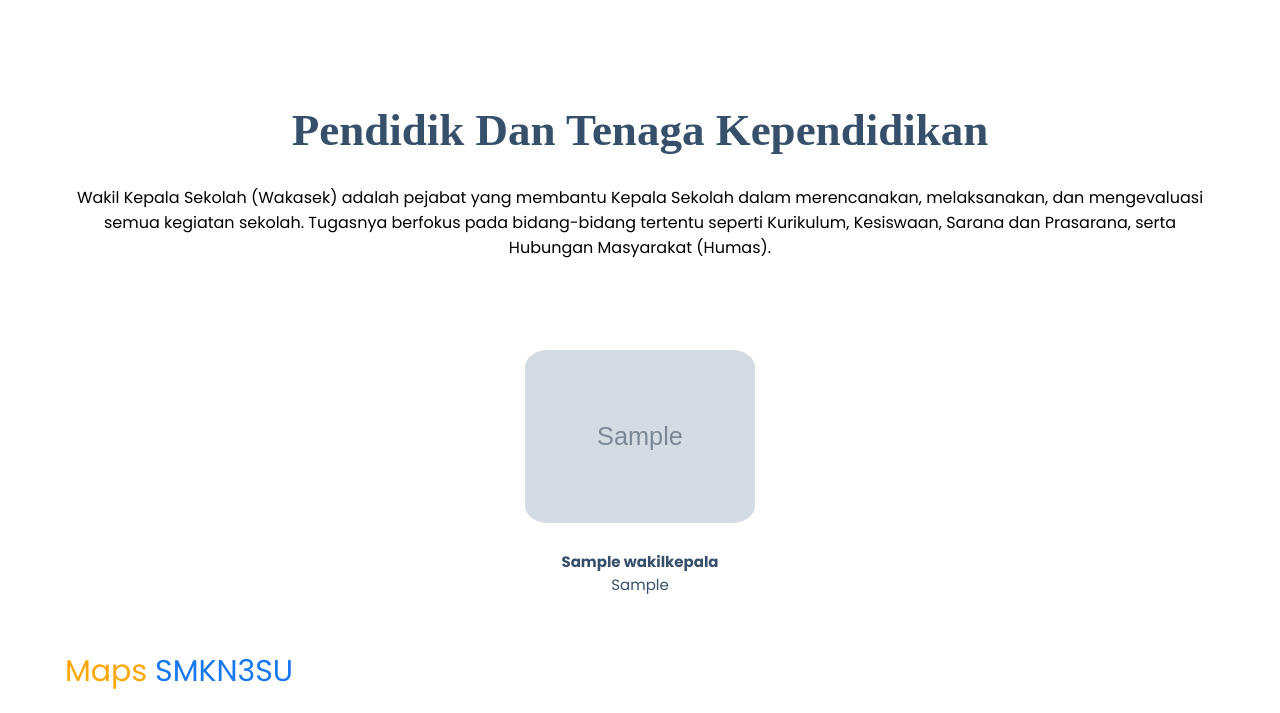
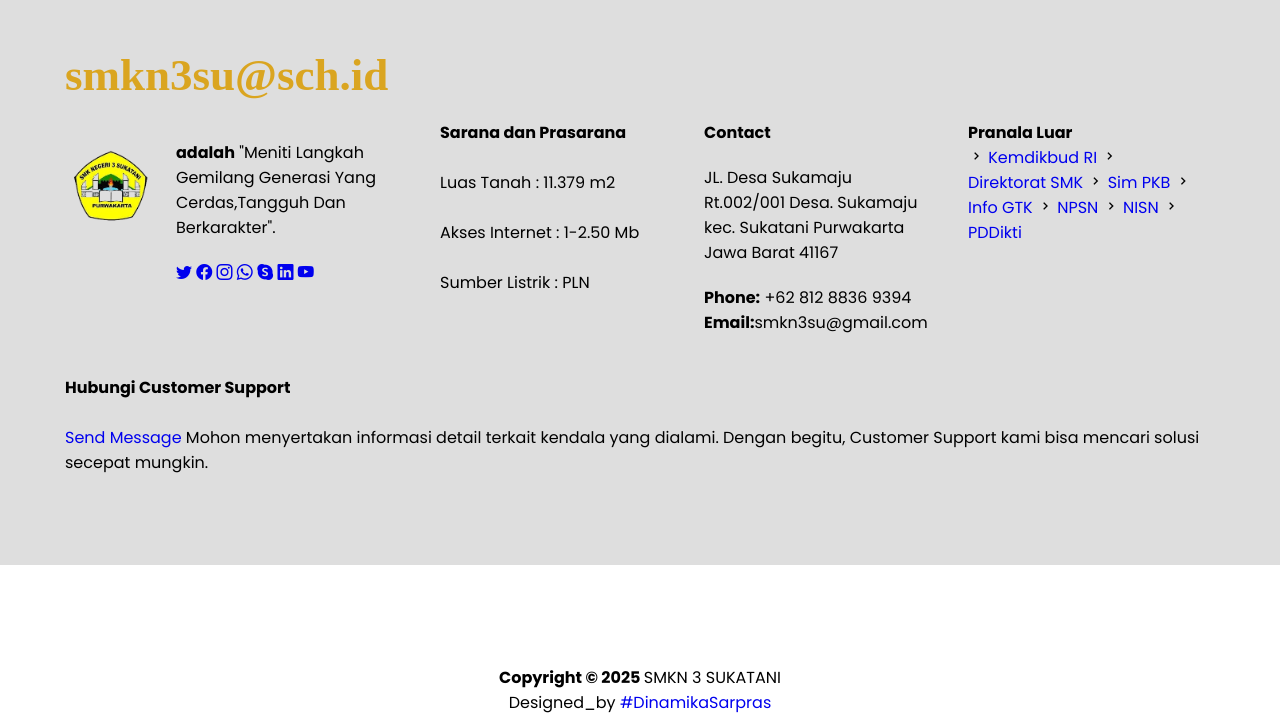
Before and after one commit to bayuaprisetiaji/bayuaprisetiaji.github.io, a PHP site: page /website-company-profile/berita.php in a window 1280 px wide. Shown: the part 532-1245 px from the top of the page. Run offline with PHP 8.4, Linux system fonts and the light colour scheme; tables that the repository leaves empty or names only in its code hold one stand-in row (values such as "Sample post"); grey boxes marked "Sample" are stand-in pictures; data that the repository does not hold is empty; some libraries are stand-ins or nearby versions.

Commit message:
first commit

```diff
--- a/berita.php
+++ b/berita.php
@@ -63,12 +63,16 @@
 
 </head>
 <body>
+
+
+
+
     <!-- Font Awesome CDN -->
    <div class="navbar"><nav>
 
         <div class="wrapper">
             <div class="logo">
-             <a href="index.php"><img class="logo" border="0" src="gambar/smkn3su.jpg" width="60px" style="margin: 2px; padding: 0px" alt="" class="img-fluid"><a href='<?php echo url_dasar()?>'><h6>Smkn3su</h6></a></a>
+             <a href="index.php"><img class="logo" border="0" src="gambar/smkn3su.jpg" width="60px" style="margin: 2px; padding: 0px" alt="" class="img-fluid"><a href='<?php echo url_dasar()?>'><h6>Smkn3Su</h6></a></a>
 
             </div>
 
@@ -78,9 +82,10 @@
                     <li><a href="<?php echo url_dasar()?>#pendidik" class="bi bi-person-badge">Pendidik</a></li>
                     <li><a href="<?php echo url_dasar()?>#partnership" class="bi bi-hand-thumbs-up">Partnership</a></li>
                     <li><a href="<?php echo url_dasar()?>#galeri" class="bi bi-claude">Galeri</a></li>
+
+                    <li><a href="<?php echo url_dasar()?>#contact" class="bi bi-person-rolodex">Contact</a></li>
                     <li><a href="berita.php" class="bi bi-claude">Berita</a></li>
-                    <li><a href="<?php echo url_dasar()?>#contact" class="bi bi-person-rolodex">Contact</a></li>
-                    <li><a href="login.php" class="tbl-biru bi bi-house-lock"></a></li>
+                    <li><a href="login.php" class="tbl-biru bi bi-house-lock" target="_blank"></a></li>
                 </ul>
             </div>
         </div>
@@ -89,58 +94,6 @@
 
 
 
-<!-- untuk home -->
- <div class="wrapper">
-        <section id="home">
-            <img src="<?php echo ambil_gambar('9')?>"/>
-            <div class="kolom" data-aos="fade-up" data-aos-duration="1000">
-                <p class="deskripsi"><?php echo ambil_kutipan('6') ?></p>
-                <h2 data-aos="fade-up" data-aos-duration="1000" data-aos-delay="200"><?php echo ambil_judul('6') ?></h2>
-                <?php echo maximum_kata(ambil_isi('6'),30) ?>
-                <p data-aos="fade-up" data-aos-duration="1000" data-aos-delay="600"><a href="<?php echo buat_link_halaman('6')?>" class="tbl-pink">Halaman lebih lanjut</a></p>
-            </div>
-        </section>
-
-        <!-- untuk courses -->
-        <section id="courses">
-            <div class="kolom" data-aos="fade-up" data-aos-duration="1000">
-                <p class="deskripsi"><?php echo ambil_kutipan('7') ?></p>
-                <h2 data-aos="fade-up" data-aos-duration="1000" data-aos-delay="200"><?php echo ambil_judul('7') ?></h2>
-                <?php echo maximum_kata(ambil_isi('7'),30) ?>
-                <p data-aos="fade-up" data-aos-duration="1000" data-aos-delay="600"><a href="<?php echo buat_link_halaman('7')?>" class="tbl-biru">Halaman lebih lanjut</a></p>
-            </div>
-            <img src="<?php echo ambil_gambar('7')?>"/>
-        </section>
-
-        <!-- untuk wakil kepala -->
-        <section id="pendidik">
-            <div class="tengah">
-                <div class="kolom">
-                    <p class="deskripsi"><h2 data-aos="fade-up" data-aos-duration="1000">Pendidik Dan Tenaga Kependidikan</h2>
-                    <p data-aos="fade-up" data-aos-duration="1000" data-aos-delay="200">Wakil Kepala Sekolah (Wakasek) adalah pejabat yang membantu Kepala Sekolah dalam merencanakan, melaksanakan, dan mengevaluasi semua kegiatan sekolah. Tugasnya berfokus pada bidang-bidang tertentu seperti Kurikulum, Kesiswaan, Sarana dan Prasarana, serta Hubungan Masyarakat (Humas).</p></p>
-
-                </div>
-
-                <div class="tutor-list" data-aos="fade-up" data-aos-duration="1000" data-aos-delay="400">
-                    <?php
-                        $sql1   ="select * from wakilkepala order by id desc";
-                        $q1     = mysqli_query($koneksi,$sql1);
-                        while ($r1 = mysqli_fetch_array($q1)) {
-                    ?>
-                        <div class="kartu-tutor" data-aos="fade-up" data-aos-duration="1000" data-aos-delay="600">
-
-                            <a href="<?php echo buat_link_waka($r1['id'])?>">
-                             <img src="<?php echo url_dasar()."/gambar/".wakil_kepala($r1['id'])?>"/>
-                             <p><b><?php echo $r1['nama']?></b><br><?php echo $r1['jabatan']?></br></p>
-
-                            </a>
-                         </div>
-                    <?php
-                    }
-                    ?>
-                </div>
-            </div>
-        </section>
 
 
 
@@ -195,8 +148,19 @@
                     <div class="card">
 
   </div>
-                    <b><p>adalah</b> salah satu bentuk satuan pendidikan formal yang menyelenggarakan pendidikan kejuruan pada jenjang pendidikan menengah yang mempersiapkan peserta didik terutama untuk bekerja di bidang tertentu.</p>
+                    <b><p>adalah</b> "Meniti Langkah Gemilang Generasi Yang Cerdas,Tangguh Dan Berkarakter".</p>
+                <div class="social">
+                      <a href="#"><i class="bi bi-twitter"></i></a>
+                      <a href="#"><i class="bi bi-facebook"></i></a>
+                      <a href="https://instagram.com/smkn3su" target="_blank"><i class="bi bi-instagram"></i></a>
+                      <a href="https://api.whatsapp.com/send?phone=6287782200111" target="_blank"><i class="bi bi-whatsapp"></i></a>
+                      <a href="#" target="_blank"><i class="bi bi-skype"></i></a>
+                      <a href="#" target="_blank"><i class="bi bi-linkedin"></i></a>
+                      <a href="https://www.youtube.com/@smkn3sukatanipurwakarta605" target="_blank"><i class="bi bi-youtube"></i></a>
+                    </div>
                 </div>
+
+
 
                 <div class="footer-section">
                     <h4>Sarana dan Prasarana</h4>
@@ -208,40 +172,53 @@
                     <h4>Contact</h4>
                     <p>JL. Desa Sukamaju Rt.002/001 Desa. Sukamaju
                         kec. Sukatani Purwakarta Jawa Barat 41167</p>
-                     <p>NPSN : 69849090</p>
-                    <p>Telepon	:	081288369394</p>
- 	                <p>Email	:	smkn3sukatani2014@gmail.com</p>
+                     <strong>Phone:</strong> +62 812 8836 9394<br />
+                  <strong>Email:</strong>smkn3su@gmail.com<br />
 
                 </div>
                 <div class="footer-section">
-                    <h4>Social</h4>
-                    <p>  <a href="http://www.twitter.com/smkn3su/" class="twitter"><i class="bx bxl-x"></i></a>
 
 
-                        <a href="https://www.facebook.com/NegasuPWK/" class="facebook"><i class="bx bxl-facebook"></i></a>
-                        <a href="https://www.instagram.com/smkn3su" class="instagram"><i class="bx bxl-instagram"></i></a>
-                        <a href="https://www.youtube.com/@smkn3sukatanipurwakarta605/" class="youtube"><i class="bx bxl-youtube"></i></a>
-                        <a href="https://www.smkn3su.sch.id/" class="web"><i class="bx bx-globe"></i></a>
+              <h4>Pranala Luar</h4>
 
-                </div>
+                <i class="bx bx-chevron-right"></i> <a href="https://www.kemdikbud.go.id" target="_blank">Kemdikbud RI</a>
+                <i class="bx bx-chevron-right"></i> <a href="http://smk.kemdikbud.go.id" target="_blank">Direktorat SMK</a>
+                <i class="bx bx-chevron-right"></i> <a href="https://gtk.belajar.kemdikbud.go.id" target="_blank">Sim PKB</a>
+                <i class="bx bx-chevron-right"></i> <a href="https://info.gtk.kemdikbud.go.id" target="_blank">Info GTK</a>
+                <i class="bx bx-chevron-right"></i> <a href="https://referensi.data.kemdikbud.go.id/index11.php" target="_blank">NPSN</a>
+                <i class="bx bx-chevron-right"></i> <a href="https://nisn.data.kemdikbud.go.id" target="_blank">NISN</a></li>
+                <i class="bx bx-chevron-right"></i> <a href="https://pddikti.kemdiktisaintek.go.id/" target="_blank">PDDikti</a></li>
 
+            </div>
+            <div class="wrapper">
+            <div class="col-lg-2 col-md-6 footer-links"><p>
+              <h4>Hubungi Customer Support</h4>
+             <br> <a class="cta-btn" href="https://api.whatsapp.com/send?phone=6281288369394" target="_blank">Send Message</a> Mohon menyertakan informasi detail terkait kendala yang dialami. Dengan begitu, Customer Support kami bisa mencari solusi secepat mungkin.
+                  </br> </p>
+            </div>
         </div>
             </div>
         </div>
     </div>
 
     <body>
-    <nav>
 
-    </nav>
 
 
     <div id="copyright">
 
         <div class="wrapper">
-            <b>Copyright</b><b> &copy; <?php echo date("Y");?></b>#DinamikaSarprasSmkn3su.
+            <b> Copyright</b><b> &copy; <?php echo date("Y");?>  </b>SMKN 3 SUKATANI
+        </div>
+        <div class="credits">
+          <!-- All the links in the footer should remain intact. -->
+          <!-- You can delete the links only if you purchased the pro version. -->
+          <!-- Licensing information: https://bootstrapmade.com/license/ -->
+          <!-- Purchase the pro version with working PHP/AJAX contact form: https://bootstrapmade.com/squadfree-free-bootstrap-template-creative/ -->
+          Designed_by <a href="index.php">#DinamikaSarpras</a>
         </div>
     </div></footer>
+
 
 
 
@@ -261,6 +238,49 @@
 
  <!-- JS -->
  <!-- JS -->
+<a href="index.php" class="back-to-top d-flex align-items-center justify-content-center"><i class="bi bi-arrow-up-short"></i></a>
 
-</body>
+    <!-- Vendor JS Files -->
+    <script src="assets/vendor/purecounter/purecounter.js"></script>
+    <script src="assets/vendor/aos/aos.js"></script>
+    <script src="assets/vendor/bootstrap/js/bootstrap.bundle.min.js"></script>
+    <script src="assets/vendor/glightbox/js/glightbox.min.js"></script>
+    <script src="assets/vendor/isotope-layout/isotope.pkgd.min.js"></script>
+    <script src="assets/vendor/swiper/swiper-bundle.min.js"></script>
+    <script src="assets/vendor/php-email-form/validate.js"></script>
+
+    <!-- Template Main JS File -->
+    <script src="assets/js/main.js"></script>
+
+    <script>
+      const scriptURL = 'https://script.google.com/macros/s/AKfycbwG-U_PIK5qZM1edUFDbyhhl6Ou-uCqu1mUdwUnpwLWmJyH-BGt2x2A0R6maX9SVUKd/exec'
+      const form = document.forms['wpu-contact-form']
+      const btnKirim = document.querySelector('.btn-kirim');
+      const btnLoading = document.querySelector('.btn-loading');
+      const myAlert = document.querySelector('.my-alert');
+
+      form.addEventListener('submit', e => {
+        e.preventDefault()
+        // ketika tombol submit diklik
+        // Tampilkan tombol loading hilangkan tombol kirim
+        btnLoading.classList.toggle('d-none');
+        btnKirim.classList.toggle('d-none');
+
+
+
+        fetch(scriptURL, { method: 'POST', body: new FormData(form)})
+          .then(response => {
+            // tampilkan tombol kirim,Hilangkan tombol loading
+            btnLoading.classList.toggle('d-none');
+            btnKirim.classList.toggle('d-none');
+            // tampilkan alert
+            myAlert.classList.toggle('d-none');
+            // reset form
+            form.reset();
+            console.log('Success!', response)})
+          .catch(error => console.error('Error!', error.message))
+      })
+    </script>
+
+  </body>
 </html>
```
Also changed, not shown: index.php (+26 -19 lines).
